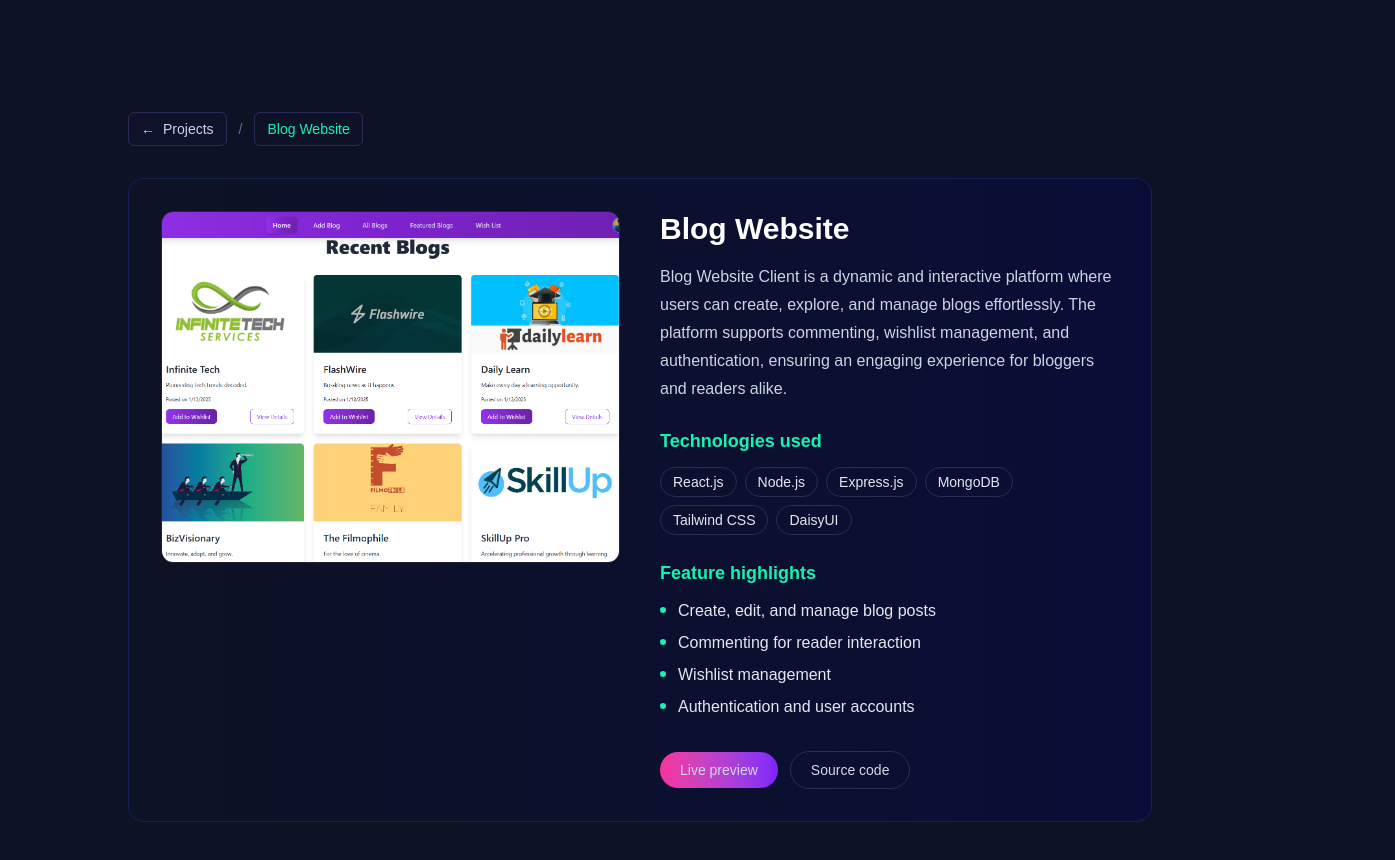
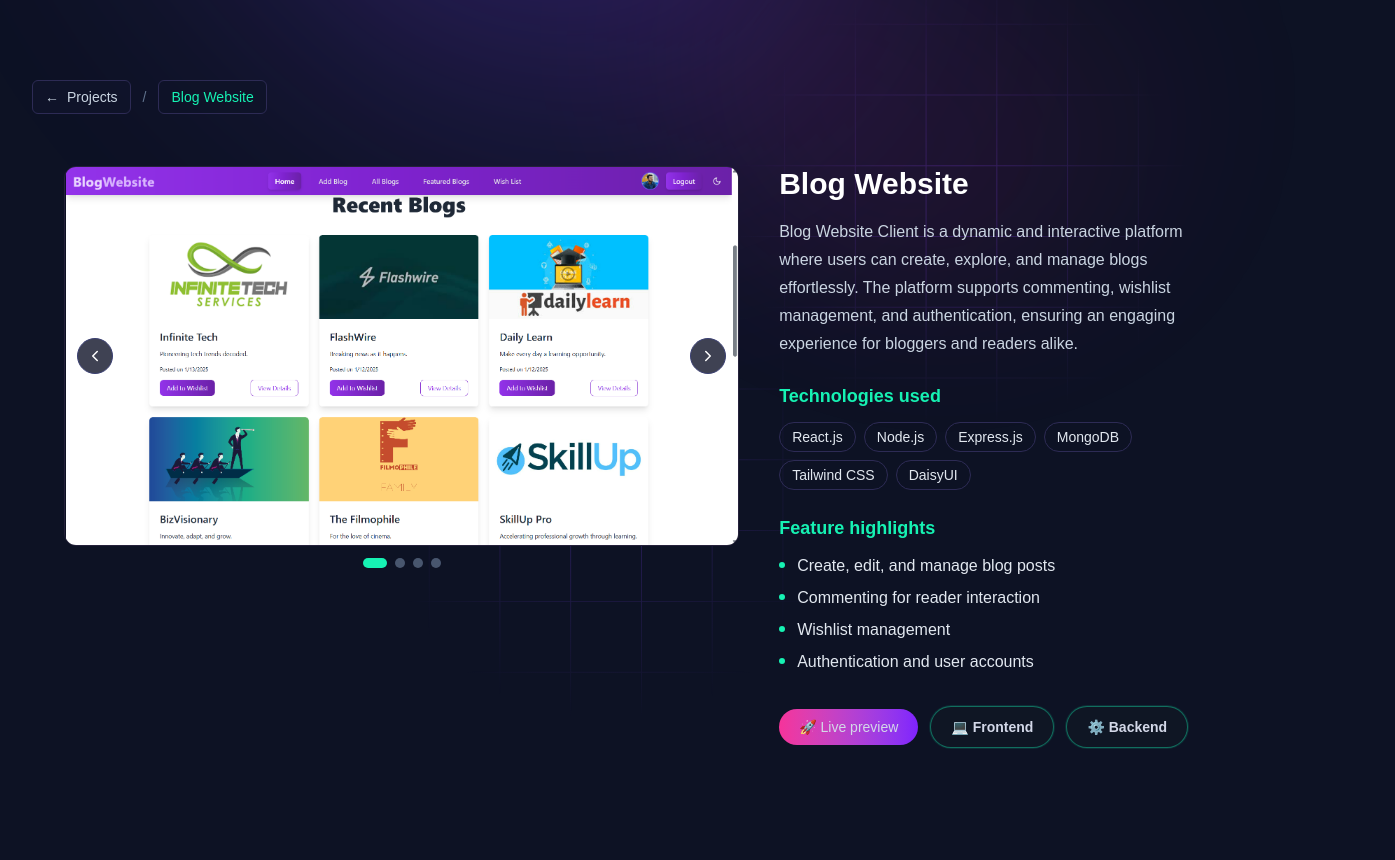
Before and after one commit to Piash2K/developer-portfolio, a Next.js app: page /projects/blog-website in a window 1280 px wide. Shown: the top 860 px of the page, 1395 px wide, since content can reach past the window. After the commit the page ends 828 px from the top, so only its background shows below. Built offline with nearby package versions, Linux system fonts and the light colour scheme.

Commit message:
update project details page

```diff
--- /dev/null
+++ b/app/components/projects/project-image-slider.tsx
@@ -0,0 +1,96 @@
+"use client";
+
+import blogWebsite1 from "@/app/assets/project-image/BlogWebsite1 (1).png";
+import blogWebsite2 from "@/app/assets/project-image/BlogWebsite2.png";
+import blogWebsite3 from "@/app/assets/project-image/BlogWebsite3.png";
+import blogWebsite4 from "@/app/assets/project-image/BlogWebsite4.png";
+import chillGamer1 from "@/app/assets/project-image/ChillGamer1.png";
+import chillGamer2 from "@/app/assets/project-image/ChillGamer2.png";
+import chillGamer3 from "@/app/assets/project-image/ChillGamer3.png";
+import chillGamer4 from "@/app/assets/project-image/ChillGamer4.png";
+import estateEase1 from "@/app/assets/project-image/EstateEase1.png";
+import estateEase2 from "@/app/assets/project-image/EstateEase2.png";
+import estateEase3 from "@/app/assets/project-image/EstateEase3.png";
+import estateEase4 from "@/app/assets/project-image/EstateEase4.png";
+import mediStore1 from "@/app/assets/project-image/MediStore1.png";
+import mediStore2 from "@/app/assets/project-image/MediStore2.png";
+import mediStore3 from "@/app/assets/project-image/MediStore3.png";
+import mediStore4 from "@/app/assets/project-image/MediStore4.png";
+import Image, { type StaticImageData } from "next/image";
+import { useState } from "react";
+import { FiChevronLeft, FiChevronRight } from "react-icons/fi";
+
+type ProjectImageSliderProps = {
+  slug: string;
+  projectName: string;
+  fallbackImage: string | { src: string };
+};
+
+const galleryBySlug: Record<string, StaticImageData[]> = {
+  medistore: [mediStore1, mediStore2, mediStore3, mediStore4],
+  estateease: [estateEase1, estateEase2, estateEase3, estateEase4],
+  "blog-website": [blogWebsite1, blogWebsite2, blogWebsite3, blogWebsite4],
+  "chill-gamer": [chillGamer1, chillGamer2, chillGamer3, chillGamer4],
+};
+
+function ProjectImageSlider({ slug, projectName, fallbackImage }: ProjectImageSliderProps) {
+  const images: Array<string | StaticImageData> = galleryBySlug[slug] ?? [fallbackImage];
+  const [activeIndex, setActiveIndex] = useState(0);
+
+  const goNext = () => {
+    setActiveIndex((prev) => (prev + 1) % images.length);
+  };
+
+  const goPrev = () => {
+    setActiveIndex((prev) => (prev - 1 + images.length) % images.length);
+  };
+
+  return (
+    <div>
+      <div className="relative aspect-16/10 overflow-hidden rounded-xl border border-[#25213b] bg-[#0b1022] lg:aspect-video">
+        <Image
+          src={images[activeIndex]}
+          alt={`${projectName} screenshot ${activeIndex + 1}`}
+          fill
+          className="object-contain "
+        />
+
+        {images.length > 1 && (
+          <>
+            <button
+              type="button"
+              onClick={goPrev}
+              className="absolute left-3 top-1/2 -translate-y-1/2 rounded-full border border-[#3a3f72] bg-[#0f1329]/80 p-2 text-white backdrop-blur-sm transition hover:border-violet-400"
+              aria-label="Previous image"
+            >
+              <FiChevronLeft size={18} />
+            </button>
+            <button
+              type="button"
+              onClick={goNext}
+              className="absolute right-3 top-1/2 -translate-y-1/2 rounded-full border border-[#3a3f72] bg-[#0f1329]/80 p-2 text-white backdrop-blur-sm transition hover:border-violet-400"
+              aria-label="Next image"
+            >
+              <FiChevronRight size={18} />
+            </button>
+          </>
+        )}
+      </div>
+
+      {images.length > 1 && (
+        <div className="mt-3 flex justify-center gap-2">
+          {images.map((_, index) => (
+            <span
+              key={index}
+              className={`h-2.5 rounded-full transition-all ${
+                index === activeIndex ? "w-6 bg-[#16f2b3]" : "w-2.5 bg-slate-500/70"
+              }`}
+            />
+          ))}
+        </div>
+      )}
+    </div>
+  );
+}
+
+export default ProjectImageSlider;
--- a/app/projects/[slug]/page.tsx
+++ b/app/projects/[slug]/page.tsx
@@ -1,4 +1,5 @@
 import { findProjectBySlug, projectsData } from "@/utils/data/projects-data";
+import ProjectImageSlider from "@/app/components/projects/project-image-slider";
 import Image from "next/image";
 import Link from "next/link";
 import { notFound } from "next/navigation";
@@ -21,23 +22,24 @@
 	}
 
 	return (
-		<div className="relative min-h-screen px-4 pb-12 pt-28 sm:px-6 lg:px-8">
-			<div className="mx-auto w-full max-w-5xl">
+		<div className="relative min-h-screen px-4 pb-12 pt-16 sm:px-6 lg:px-8 lg:pt-20">
+			<Image
+				src="/hero.svg"
+				alt="Hero"
+				width={1572}
+				height={795}
+				className="pointer-events-none absolute left-1/2 top-0 -z-10 w-[124%] max-w-none -translate-x-1/2 sm:-top-8 lg:-top-12 lg:w-[118%]"
+			/>
+			<div className="w-full">
 				<ProjectBreadcrumb label={project.name} />
 
-				<div className="rounded-2xl border border-[#1b2c68a0] bg-linear-to-r from-[#0d1224] to-[#0a0d37] p-4 lg:p-8">
-					<div className="grid gap-6 lg:grid-cols-2 lg:gap-10">
-						<div>
-							<Image
-								src={project.image}
-								alt={project.name}
-								width={1000}
-								height={700}
-								className="h-64 w-full rounded-xl border border-[#25213b] object-cover lg:h-88"
-							/>
+				<div className="p-4 lg:p-8">
+					<div className="grid gap-6 lg:grid-cols-5 lg:gap-10">
+						<div className="lg:col-span-3">
+							<ProjectImageSlider slug={project.slug} projectName={project.name} fallbackImage={project.image} />
 						</div>
 
-						<div>
+						<div className="lg:col-span-2">
 							<h1 className="text-2xl font-bold text-white lg:text-3xl">{project.name}</h1>
 							<p className="mt-4 text-sm leading-7 text-slate-300 lg:text-base">{project.description}</p>
 
@@ -64,16 +66,23 @@
 								<Link
 									href={project.liveUrl}
 									target="_blank"
-									className="inline-flex rounded-full bg-linear-to-r from-pink-500 to-violet-600 px-5 py-2 text-sm font-medium text-white transition-all hover:from-violet-600 hover:to-pink-500"
+										className="inline-flex items-center gap-2 rounded-full bg-linear-to-r from-pink-500 to-violet-600 px-5 py-2 text-sm font-medium text-white transition-all hover:from-violet-600 hover:to-pink-500"
 									>
-									Live preview
+										🚀 Live preview
 									</Link>
 									<Link
-									href={project.repositoryUrl}
+										href={project.frontendRepositoryUrl}
 										target="_blank"
-									className="inline-flex rounded-full border border-[#2d2b55] px-5 py-2 text-sm font-medium text-slate-100 transition-colors hover:border-[#16f2b3] hover:text-[#16f2b3]"
+										className="inline-flex items-center gap-2 rounded-full border border-[#16f2b3]/40 bg-[#0f1624] px-5 py-2.5 text-sm font-semibold text-white shadow-[0_0_0_1px_rgba(22,242,179,0.12)] transition-all hover:-translate-y-0.5 hover:border-[#16f2b3] hover:bg-[#111b2b] hover:text-[#16f2b3] hover:shadow-[0_10px_24px_rgba(0,0,0,0.35)]"
 									>
-									Source code
+										💻 Frontend
+									</Link>
+									<Link
+										href={project.backendRepositoryUrl}
+										target="_blank"
+										className="inline-flex items-center gap-2 rounded-full border border-[#16f2b3]/40 bg-[#0f1624] px-5 py-2.5 text-sm font-semibold text-white shadow-[0_0_0_1px_rgba(22,242,179,0.12)] transition-all hover:-translate-y-0.5 hover:border-[#16f2b3] hover:bg-[#111b2b] hover:text-[#16f2b3] hover:shadow-[0_10px_24px_rgba(0,0,0,0.35)]"
+									>
+										⚙️ Backend
 									</Link>
 							</div>
 						</div>
--- a/app/projects/[slug]/project-breadcrumb.tsx
+++ b/app/projects/[slug]/project-breadcrumb.tsx
@@ -14,7 +14,7 @@
 	};
 
 	return (
-		<div className="mb-8 flex items-center gap-3 text-sm text-slate-300">
+		<div className="mb-4 flex items-center gap-3 text-sm text-slate-300 lg:mb-5">
 			<button
 				type="button"
 				onClick={handleBackToProjects}
--- /dev/null
+++ b/app/projects/[slug]/project-image-slider.tsx
@@ -0,0 +1,96 @@
+"use client";
+
+import blogWebsite1 from "@/app/assets/project-image/BlogWebsite1 (1).png";
+import blogWebsite2 from "@/app/assets/project-image/BlogWebsite2.png";
+import blogWebsite3 from "@/app/assets/project-image/BlogWebsite3.png";
+import blogWebsite4 from "@/app/assets/project-image/BlogWebsite4.png";
+import chillGamer1 from "@/app/assets/project-image/ChillGamer1.png";
+import chillGamer2 from "@/app/assets/project-image/ChillGamer2.png";
+import chillGamer3 from "@/app/assets/project-image/ChillGamer3.png";
+import chillGamer4 from "@/app/assets/project-image/ChillGamer4.png";
+import estateEase1 from "@/app/assets/project-image/EstateEase1.png";
+import estateEase2 from "@/app/assets/project-image/EstateEase2.png";
+import estateEase3 from "@/app/assets/project-image/EstateEase3.png";
+import estateEase4 from "@/app/assets/project-image/EstateEase4.png";
+import mediStore1 from "@/app/assets/project-image/MediStore1.png";
+import mediStore2 from "@/app/assets/project-image/MediStore2.png";
+import mediStore3 from "@/app/assets/project-image/MediStore3.png";
+import mediStore4 from "@/app/assets/project-image/MediStore4.png";
+import Image, { type StaticImageData } from "next/image";
+import { useState } from "react";
+import { FiChevronLeft, FiChevronRight } from "react-icons/fi";
+
+type ProjectImageSliderProps = {
+  slug: string;
+  projectName: string;
+  fallbackImage: string | { src: string };
+};
+
+const galleryBySlug: Record<string, StaticImageData[]> = {
+  medistore: [mediStore1, mediStore2, mediStore3, mediStore4],
+  estateease: [estateEase1, estateEase2, estateEase3, estateEase4],
+  "blog-website": [blogWebsite1, blogWebsite2, blogWebsite3, blogWebsite4],
+  "chill-gamer": [chillGamer1, chillGamer2, chillGamer3, chillGamer4],
+};
+
+function ProjectImageSlider({ slug, projectName, fallbackImage }: ProjectImageSliderProps) {
+  const images: Array<string | StaticImageData> = galleryBySlug[slug] ?? [fallbackImage];
+  const [activeIndex, setActiveIndex] = useState(0);
+
+  const goNext = () => {
+    setActiveIndex((prev) => (prev + 1) % images.length);
+  };
+
+  const goPrev = () => {
+    setActiveIndex((prev) => (prev - 1 + images.length) % images.length);
+  };
+
+  return (
+    <div>
+      <div className="relative aspect-16/10 overflow-hidden rounded-xl border border-[#25213b] bg-[#0b1022] lg:aspect-video">
+        <Image
+          src={images[activeIndex]}
+          alt={`${projectName} screenshot ${activeIndex + 1}`}
+          fill
+          className="object-contain p-2"
+        />
+
+        {images.length > 1 && (
+          <>
+            <button
+              type="button"
+              onClick={goPrev}
+              className="absolute left-3 top-1/2 -translate-y-1/2 rounded-full border border-[#3a3f72] bg-[#0f1329]/80 p-2 text-white backdrop-blur-sm transition hover:border-violet-400"
+              aria-label="Previous image"
+            >
+              <FiChevronLeft size={18} />
+            </button>
+            <button
+              type="button"
+              onClick={goNext}
+              className="absolute right-3 top-1/2 -translate-y-1/2 rounded-full border border-[#3a3f72] bg-[#0f1329]/80 p-2 text-white backdrop-blur-sm transition hover:border-violet-400"
+              aria-label="Next image"
+            >
+              <FiChevronRight size={18} />
+            </button>
+          </>
+        )}
+      </div>
+
+      {images.length > 1 && (
+        <div className="mt-3 flex justify-center gap-2">
+          {images.map((_, index) => (
+            <span
+              key={index}
+              className={`h-2.5 rounded-full transition-all ${
+                index === activeIndex ? "w-6 bg-[#16f2b3]" : "w-2.5 bg-slate-500/70"
+              }`}
+            />
+          ))}
+        </div>
+      )}
+    </div>
+  );
+}
+
+export default ProjectImageSlider;
--- a/utils/data/projects-data.ts
+++ b/utils/data/projects-data.ts
@@ -11,7 +11,8 @@
 	technologies: string[];
 	features: string[];
 	image: string | { src: string };
-	repositoryUrl: string;
+	frontendRepositoryUrl: string;
+	backendRepositoryUrl: string;
 	liveUrl: string;
 };
 
@@ -40,8 +41,9 @@
 			"Scalable PostgreSQL data model",
 		],
 		image: mediStore1,
-		repositoryUrl: "https://github.com/Piash2K",
-		liveUrl: "#",
+		frontendRepositoryUrl: "https://github.com/Piash2K/medi-store-client.git",
+		backendRepositoryUrl: "https://github.com/Piash2K/medi-store-server.git",
+		liveUrl: "https://medi-store-client-wheat.vercel.app/",
 	},
 	{
 		slug: "estateease",
@@ -58,8 +60,9 @@
 			"Administrative controls and reports",
 		],
 		image: estateEase1,
-		repositoryUrl: "https://github.com/Piash2K",
-		liveUrl: "#",
+		frontendRepositoryUrl: "https://github.com/Piash2K/estate-ease-client.git",
+		backendRepositoryUrl: "https://github.com/Piash2K/estate-ease-server.git",
+		liveUrl: "https://estate-ease-2k25.web.app/",
 	},
 	{
 		slug: "blog-website",
@@ -76,8 +79,9 @@
 			"Authentication and user accounts",
 		],
 		image: blogWebsite1,
-		repositoryUrl: "https://github.com/Piash2K",
-		liveUrl: "#",
+		frontendRepositoryUrl: "https://github.com/Piash2K/blog-website-client.git",
+		backendRepositoryUrl: "https://github.com/Piash2K/blog-website-server.git",
+		liveUrl: "https://blog-website-2k25.web.app/",
 	},
 	{
 		slug: "chill-gamer",
@@ -94,8 +98,9 @@
 			"Responsive interface design",
 		],
 		image: chillGamer1,
-		repositoryUrl: "https://github.com/Piash2K",
-		liveUrl: "#",
+		frontendRepositoryUrl: "https://github.com/Piash2K/chill-gamer-client-side.git",
+		backendRepositoryUrl: "https://github.com/Piash2K/chill-gamer-server.git",
+		liveUrl: "https://chill-gamer-2k25.web.app/",
 	},
 ];
 
```
Lines whose indentation alone changed are shown as unchanged.
